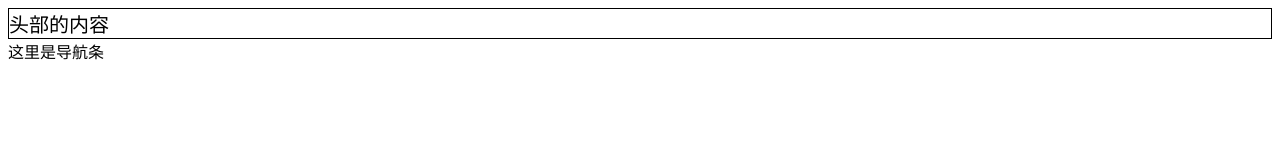
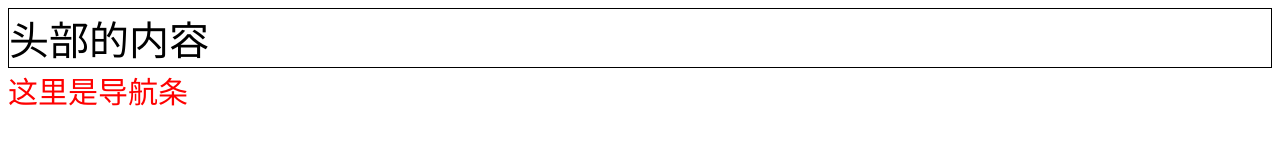
Before and after one commit to 646887102/learngit, a plain HTML site: page index.html in a window 1280 px wide. Drawn offline with Linux system fonts and the light colour scheme.

Commit message:
add  css in index.html file 20170717-2

```diff
--- a/index.html
+++ b/index.html
@@ -6,7 +6,11 @@
 		<style>
 			header{
 				border: 1px black solid;
-				font-size: 20px;
+				font-size: 40px;
+			}
+			nav{
+				font-size: 30px;
+				color: red;
 			}
 
 		</style>
```
